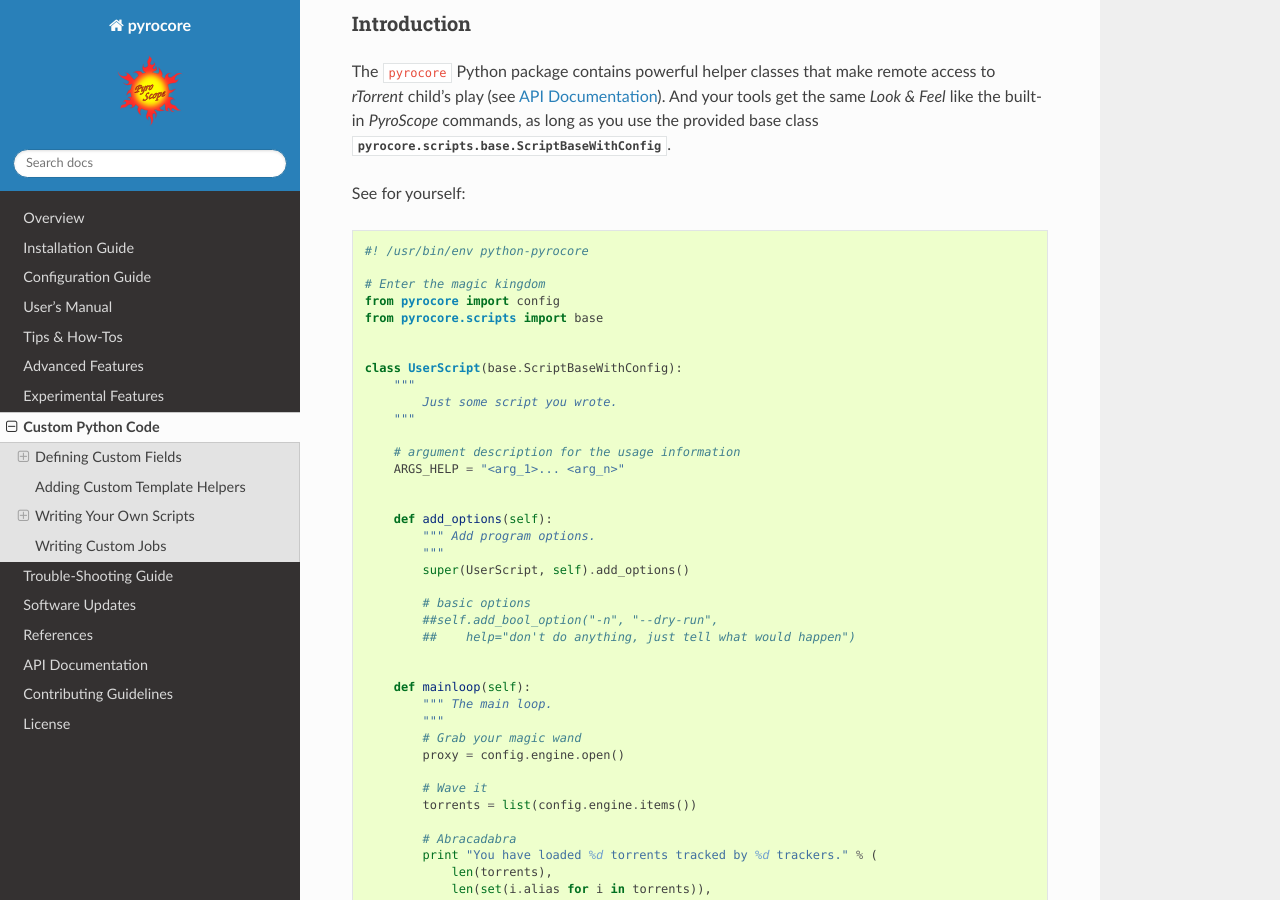
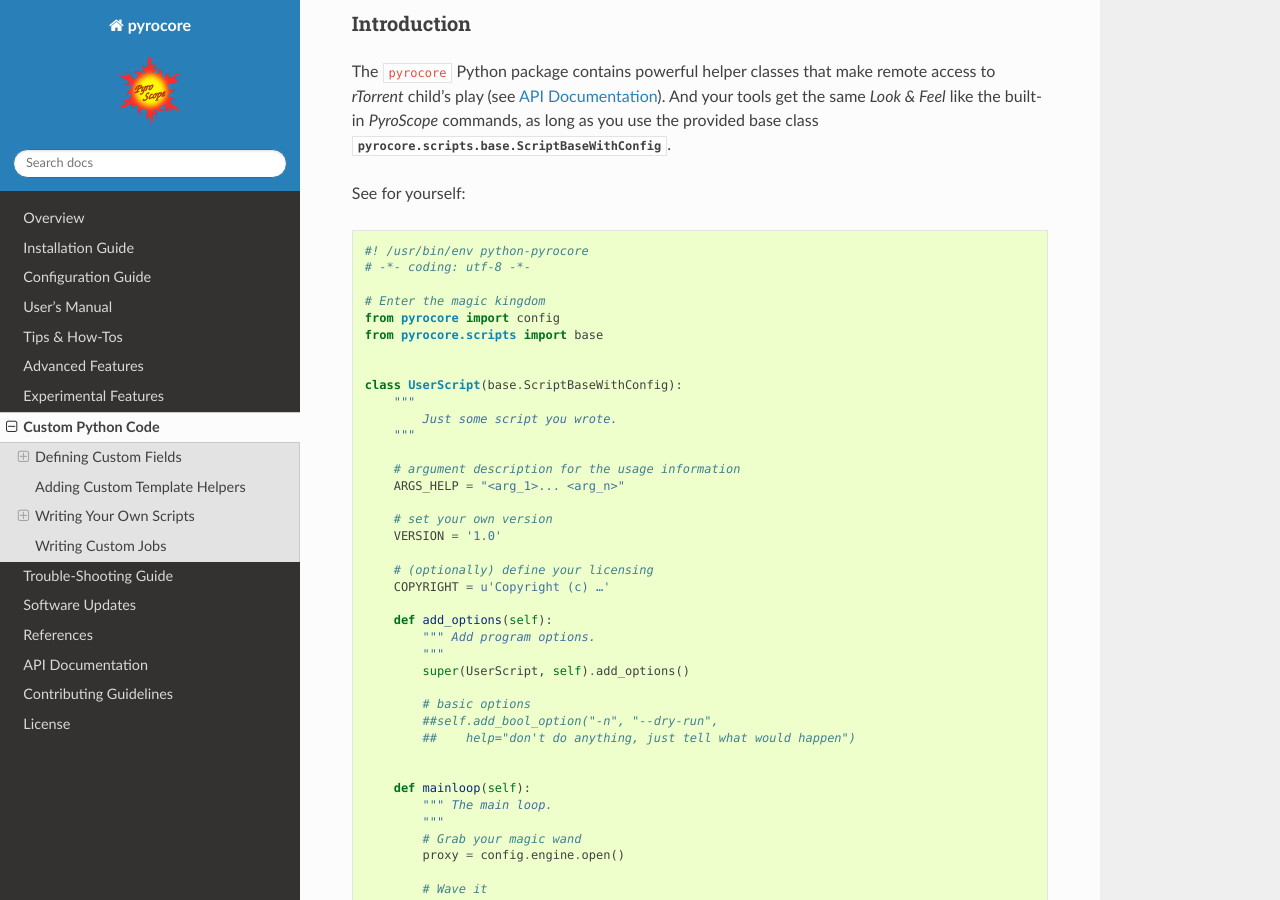
Before and after one commit to pyroscope/pyrocore, a Sphinx documentation site: the page built from docs/custom.rst, in a window 1280 px wide and 900 px high, scrolled down 4842 px. Built offline with Sphinx 7.4.7 and the Read the Docs theme 2.0.0, drawn with Linux system fonts in a browser that asks for light colours.

Commit message:
docs: minor fixes for custom script skeleton

```diff
--- a/docs/custom-scripts.rst
+++ b/docs/custom-scripts.rst
@@ -16,6 +16,7 @@ See for yourself:
 .. code-block:: python
 
     #! /usr/bin/env python-pyrocore
+    # -*- coding: utf-8 -*-
 
     # Enter the magic kingdom
     from pyrocore import config
@@ -30,6 +31,11 @@ See for yourself:
         # argument description for the usage information
         ARGS_HELP = "<arg_1>... <arg_n>"
 
+        # set your own version
+        VERSION = '1.0'
+
+        # (optionally) define your licensing
+        COPYRIGHT = u'Copyright (c) …'
 
         def add_options(self):
             """ Add program options.
```
